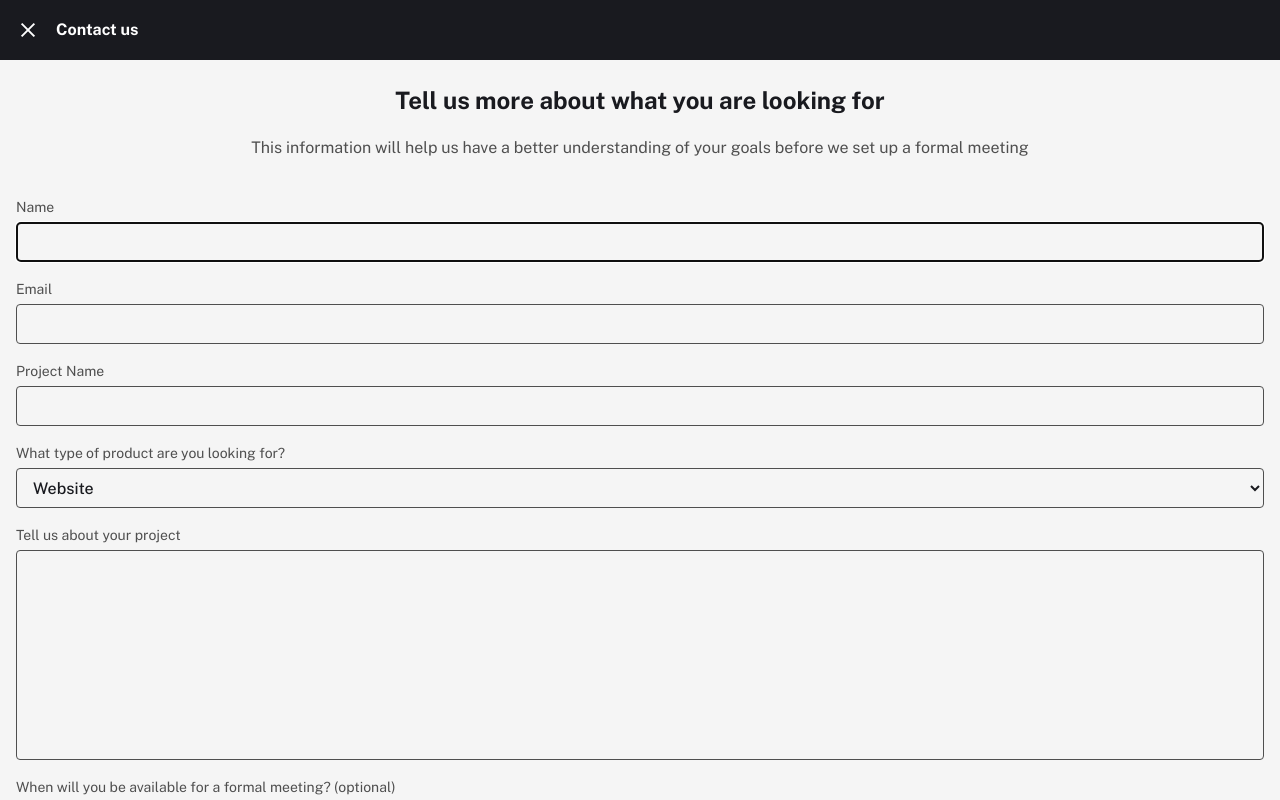
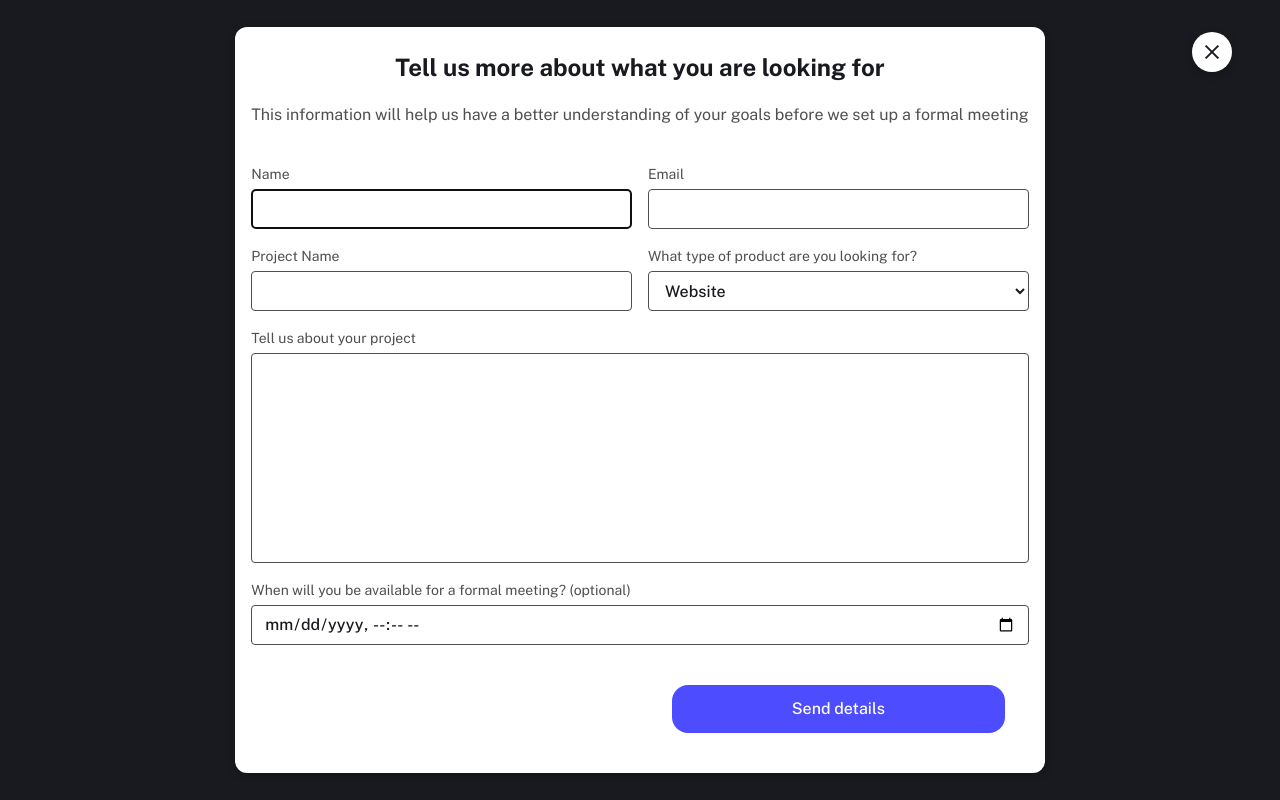
Before and after one commit to DeadCowDev/portfolio, a Next.js app: page /en/contact in a window 1280 px wide. Built offline with nearby package versions, Linux system fonts and the light colour scheme.

Commit message:
responsive contacts page

```diff
--- a/src/app/[lang]/contact/page.tsx
+++ b/src/app/[lang]/contact/page.tsx
@@ -1,7 +1,13 @@
 "use client";
 import ContactUs from "@/components/form";
 
-function Contact() {
-  return <ContactUs />;
+function Contact({
+  searchParams: { cb },
+  params: { lang },
+}: {
+  params: { lang: string };
+  searchParams: { cb?: string };
+}) {
+  return <ContactUs link={cb || `/${lang}`} />;
 }
 export default Contact;
--- a/src/app/[lang]/services/application-development/page.tsx
+++ b/src/app/[lang]/services/application-development/page.tsx
@@ -22,6 +22,7 @@ const FrontendDevelopment = () => {
         lang={locale}
         title="services_frontend_steps_title"
         subtitle="services_frontend_steps_subtitle"
+        cb={`/${locale}/services/application-development`}
         steps={[
           {
             title: "services_frontend_steps_1_title",
--- a/src/app/[lang]/services/backend-development/page.tsx
+++ b/src/app/[lang]/services/backend-development/page.tsx
@@ -22,6 +22,7 @@ const BackendDevelopment = () => {
         title="services_backend_steps_title"
         subtitle="services_backend_steps_subtitle"
         lang={locale}
+        cb={`/${locale}/services/backend-development`}
         steps={[
           {
             title: "services_backend_steps_1_title",
--- a/src/components/form/index.tsx
+++ b/src/components/form/index.tsx
@@ -1,11 +1,13 @@
 import { useI18n } from "@/i18n";
 import { FC, useState } from "react";
 import { HeaderSmall } from "../header-small";
-import { usePreventScrollOnFlag } from "@/hooks";
+import { useInMediaQuery, usePreventScrollOnFlag } from "@/hooks";
 import { Content } from "../content";
 import { Typography } from "../typography";
 import { Input } from "../input";
 import { Button } from "../button";
+import Link from "next/link";
+import Image from "next/image";
 
 var mailformat =
   /(?:[a-z0-9!#$%&'*+/=?^_`{|}~-]+(?:\.[a-z0-9!#$%&'*+/=?^_`{|}~-]+)*|"(?:[\x01-\x08\x0b\x0c\x0e-\x1f\x21\x23-\x5b\x5d-\x7f]|\\[\x01-\x09\x0b\x0c\x0e-\x7f])*")@(?:(?:[a-z0-9](?:[a-z0-9-]*[a-z0-9])?\.)+[a-z0-9](?:[a-z0-9-]*[a-z0-9])?|\[(?:(?:25[0-5]|2[0-4][0-9]|[01]?[0-9][0-9]?)\.){3}(?:25[0-5]|2[0-4][0-9]|[01]?[0-9][0-9]?|[a-z0-9-]*[a-z0-9]:(?:[\x01-\x08\x0b\x0c\x0e-\x1f\x21-\x5a\x53-\x7f]|\\[\x01-\x09\x0b\x0c\x0e-\x7f])+)\])/;
@@ -16,9 +18,11 @@ function isValidEmail(email: string) {
 
 type services = "web" | "mobile" | "web+mobile" | "other";
 
-const ContactUs: FC = () => {
+const ContactUs: FC<{ link: string }> = ({ link }) => {
   const { t } = useI18n();
   usePreventScrollOnFlag(true);
+
+  const isXl = useInMediaQuery("xl");
 
   const projectTypes: { value: services; text: string }[] = [
     {
@@ -131,17 +135,26 @@ const ContactUs: FC = () => {
       about: form.about.value,
       date: form.date.value,
     };
-    console.log(formResul);
   }
 
   return (
-    <main className="fixed top-0 left-0 w-full bottom-0 overflow-y-scroll z-30">
-      <HeaderSmall
-        closeAltText={t("contact_header")}
-        closeLink="/"
-        text="Contact us"
-      />
-      <Content className="bg-grey-4 pt-6 pb-10 px-4 flex flex-col justify-start items-center">
+    <main className="w-full h-[100dvh] xl:flex xl:justify-center xl:items-center xl:p-8 xl:bg-grey-1 xl:relative">
+      {!isXl && (
+        <HeaderSmall
+          closeAltText={t("contact_header")}
+          closeLink={link}
+          text="Contact us"
+        />
+      )}
+      {isXl && (
+        <Link
+          className="w-10 aspect-square flex items-center justify-center rounded-full bg-white shadow-card absolute top-8 right-12 z-10"
+          href={link}
+        >
+          <Image src="/icons/close-dark.svg" width={24} height={24} alt="" />
+        </Link>
+      )}
+      <Content className="bg-grey-4 pt-6 pb-10 px-4 flex flex-col justify-start items-center xl:shadow-card xl:rounded-xl xl:bg-white xl:min-h-[unset]">
         <Typography variant="titleLBold" className="text-grey-1 text-center">
           {t("contact_title")}
         </Typography>
@@ -153,7 +166,7 @@ const ContactUs: FC = () => {
           {t("contact_subtitle")}
         </Typography>
         <form
-          className="flex flex-col justify-start items-center w-full gap-4 mt-8"
+          className="flex flex-col justify-start items-center w-full gap-4 mt-8 xl:grid xl:grid-cols-2"
           onSubmit={onSubmit}
         >
           <Input
@@ -187,6 +200,7 @@ const ContactUs: FC = () => {
             options={projectTypes.map((x) => x.text)}
           ></Input>
           <Input
+            className="xl:col-span-2"
             value={form.about.value}
             onChange={onChangeAbout}
             id="about"
@@ -195,13 +209,15 @@ const ContactUs: FC = () => {
             hasError={form.about.invalid}
           ></Input>
           <Input
+            className="xl:col-span-2"
             value={form.date.value}
             onChange={onChangeDate}
             id="date"
             label={t("contact_time")}
             type="datetime-local"
           ></Input>
-          <div className="w-full px-6 mt-6">
+          <div className="hidden xl:block"></div>
+          <div className="w-full px-6 mt-6 ">
             <Button
               buttonSize="small"
               color="blue"
--- a/src/components/services/steps.tsx
+++ b/src/components/services/steps.tsx
@@ -48,7 +48,8 @@ export const ServicesSteps: FC<{
   footer: TranslationKeys;
   button: TranslationKeys;
   lang: string;
-}> = ({ button, footer, steps, subtitle, title, lang }) => {
+  cb: string;
+}> = ({ button, footer, steps, subtitle, title, lang, cb }) => {
   const { t } = useI18n();
   return (
     <Content
@@ -111,7 +112,7 @@ export const ServicesSteps: FC<{
         color="blue"
         buttonSize="small"
         className="max-w-[255px] w-full mx-auto xl:mt-16"
-        href={`/${lang}/contact`}
+        href={`/${lang}/contact?cb=${cb}`}
       >
         {t(button)}
       </Button>
```
Also changed, not shown: public/icons/close-dark.svg (added).
